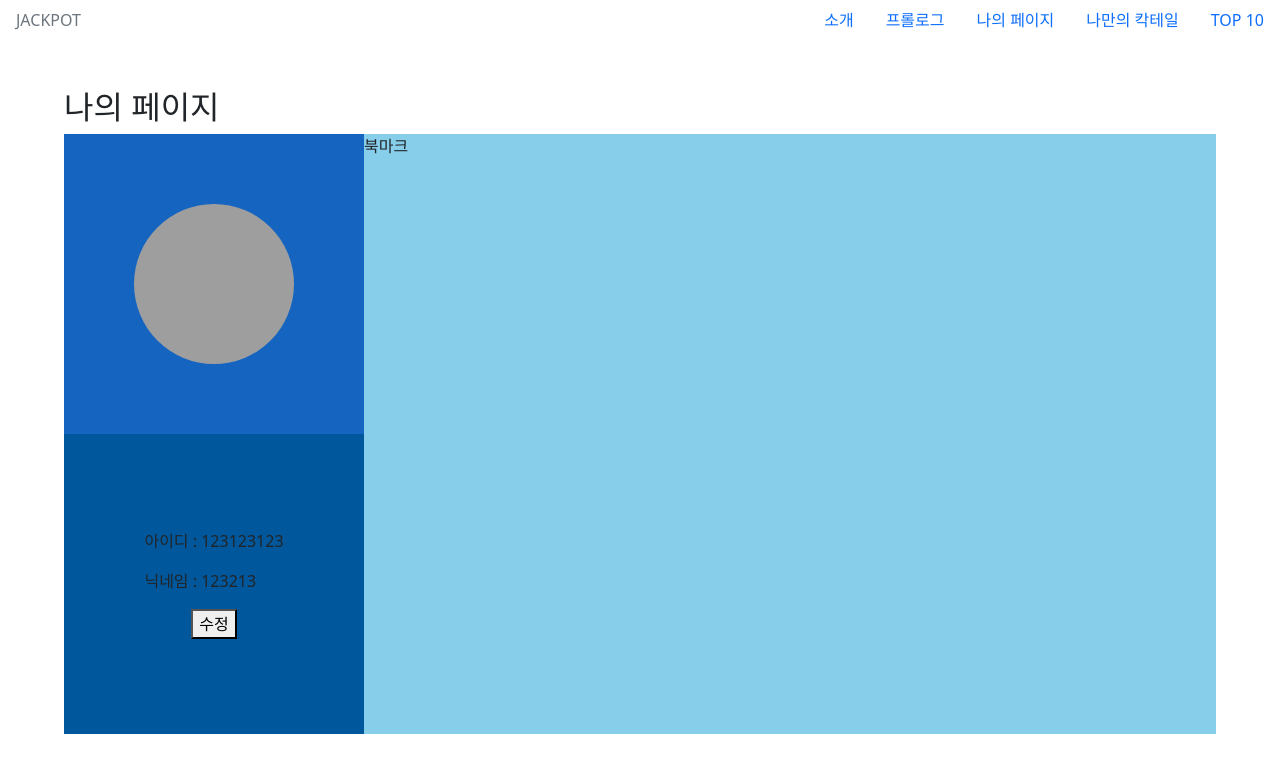
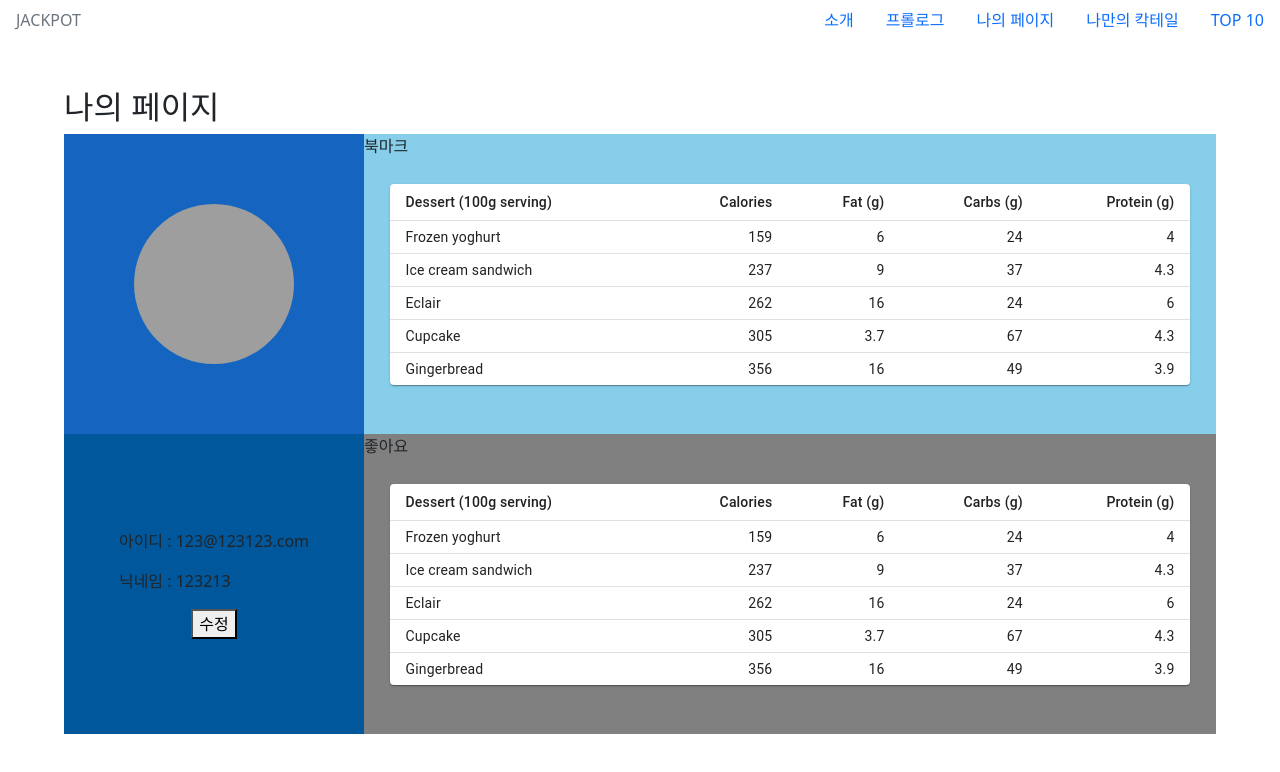
Before and after one commit to ParkJungYoon/cocktailWebService, a React (Create React App) app in the folder front/: page /mypage in a window 1280 px wide. Shown: the top 772 px of the page. Built offline with nearby package versions, Linux system fonts and the light colour scheme; no server answers; grey boxes are pictures that could not be loaded.

Commit message:
[Add] 파일 수정 및 북마크 틀 추가

```diff
--- a/front/src/App.js
+++ b/front/src/App.js
@@ -11,6 +11,7 @@
 import Portfolio from "./components/Portfolio";
 import Introduce from "./components/introduce/Introduce";
 import Mypage from "./components/mypage/Mypage";
+import Bookmark from "./components/mypage/Bookmark";
 
 export const UserStateContext = createContext(null);
 export const DispatchContext = createContext(null);
@@ -68,6 +69,7 @@
             <Route path="*" element={<Portfolio />} />
             <Route path="/introduce" element={<Introduce />} />
             <Route path="/mypage" element={<Mypage />} />
+            <Route path="/bookmark" element={<Bookmark />} />
           </Routes>
         </Router>
       </UserStateContext.Provider>
--- /dev/null
+++ b/front/src/components/mypage/Bookmark.js
@@ -0,0 +1,56 @@
+import * as React from "react";
+import Table from "@mui/material/Table";
+import TableBody from "@mui/material/TableBody";
+import TableCell from "@mui/material/TableCell";
+import TableContainer from "@mui/material/TableContainer";
+import TableHead from "@mui/material/TableHead";
+import TableRow from "@mui/material/TableRow";
+import Paper from "@mui/material/Paper";
+
+function createData(name, calories, fat, carbs, protein) {
+  return { name, calories, fat, carbs, protein };
+}
+
+const rows = [
+  createData("Frozen yoghurt", 159, 6.0, 24, 4.0),
+  createData("Ice cream sandwich", 237, 9.0, 37, 4.3),
+  createData("Eclair", 262, 16.0, 24, 6.0),
+  createData("Cupcake", 305, 3.7, 67, 4.3),
+  createData("Gingerbread", 356, 16.0, 49, 3.9),
+];
+
+function Bookmark() {
+  return (
+    <TableContainer component={Paper}>
+      <Table sx={{ minWidth: 650 }} size="small" aria-label="a dense table">
+        <TableHead>
+          <TableRow>
+            <TableCell>Dessert (100g serving)</TableCell>
+            <TableCell align="right">Calories</TableCell>
+            <TableCell align="right">Fat&nbsp;(g)</TableCell>
+            <TableCell align="right">Carbs&nbsp;(g)</TableCell>
+            <TableCell align="right">Protein&nbsp;(g)</TableCell>
+          </TableRow>
+        </TableHead>
+        <TableBody>
+          {rows.map((row) => (
+            <TableRow
+              key={row.name}
+              sx={{ "&:last-child td, &:last-child th": { border: 0 } }}
+            >
+              <TableCell component="th" scope="row">
+                {row.name}
+              </TableCell>
+              <TableCell align="right">{row.calories}</TableCell>
+              <TableCell align="right">{row.fat}</TableCell>
+              <TableCell align="right">{row.carbs}</TableCell>
+              <TableCell align="right">{row.protein}</TableCell>
+            </TableRow>
+          ))}
+        </TableBody>
+      </Table>
+    </TableContainer>
+  );
+}
+
+export default Bookmark;
--- a/front/src/components/mypage/Mypage.js
+++ b/front/src/components/mypage/Mypage.js
@@ -2,6 +2,7 @@
 import Box from "@mui/material/Box";
 import Container from "@mui/material/Container";
 import Button from "@mui/material/Button";
+import Bookmark from "./Bookmark";
 
 function Mypage() {
   return (
@@ -63,7 +64,7 @@
                 }}
               >
                 <div>
-                  <p>아이디 : 123123123</p>
+                  <p>아이디 : 123@123123.com</p>
                   <p>닉네임 : 123213</p>
                 </div>
                 <div>
@@ -75,17 +76,39 @@
           <Box
             sx={{
               //   ml: 10,
-              width: 852,
+              width: "100%",
               height: 600,
             }}
           >
             <div
               style={{
                 backgroundColor: "skyblue",
-                height: "100%",
+                height: "50%",
               }}
             >
               북마크
+              <div
+                style={{
+                  margin: "3%",
+                }}
+              >
+                <Bookmark></Bookmark>
+              </div>
+            </div>
+            <div
+              style={{
+                backgroundColor: "gray",
+                height: "50%",
+              }}
+            >
+              좋아요
+              <div
+                style={{
+                  margin: "3%",
+                }}
+              >
+                <Bookmark></Bookmark>
+              </div>
             </div>
           </Box>
         </Box>
```
